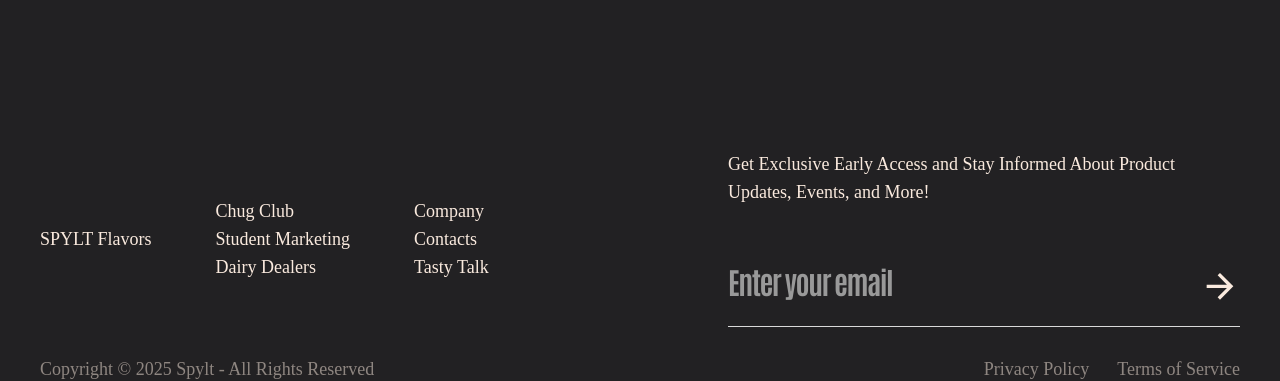
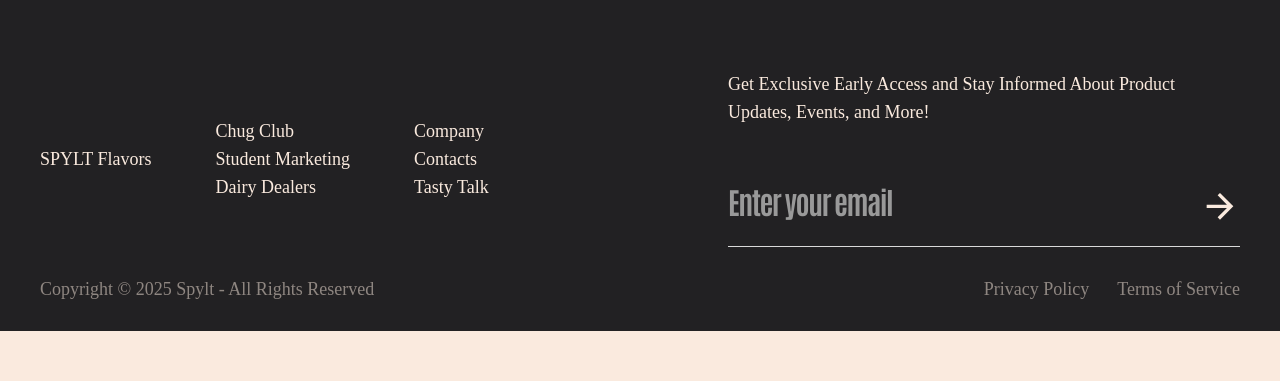
Before and after one commit to Khalid-Tarazi/energy-milk-website, a React (Vite) app: page / in a window 1280 px wide. Shown: the part 5488-5869 px from the top of the page. After the commit the page ends 5819 px from the top, so only its background shows below. Built offline with nearby package versions, Linux system fonts and the light colour scheme; a web font is replaced by a local one.

Commit message:
Update FooterSection layout by adjusting margin for improved spacing

```diff
--- a/src/sections/FooterSection.jsx
+++ b/src/sections/FooterSection.jsx
@@ -47,7 +47,7 @@
                     </div>
                 </div>
 
-                <div className="mt-40 md:px-10 px-5 flex gap-10 md:flex-row flex-col justify-between text-milk font-paragraph md:text-lg font-medium">
+                <div className="mt-20 md:px-10 px-5 flex gap-10 md:flex-row flex-col justify-between text-milk font-paragraph md:text-lg font-medium">
                     <div className="flex items-center md:gap-16 gap-5">
                         <div>
                             <p>SPYLT Flavors</p>
```
